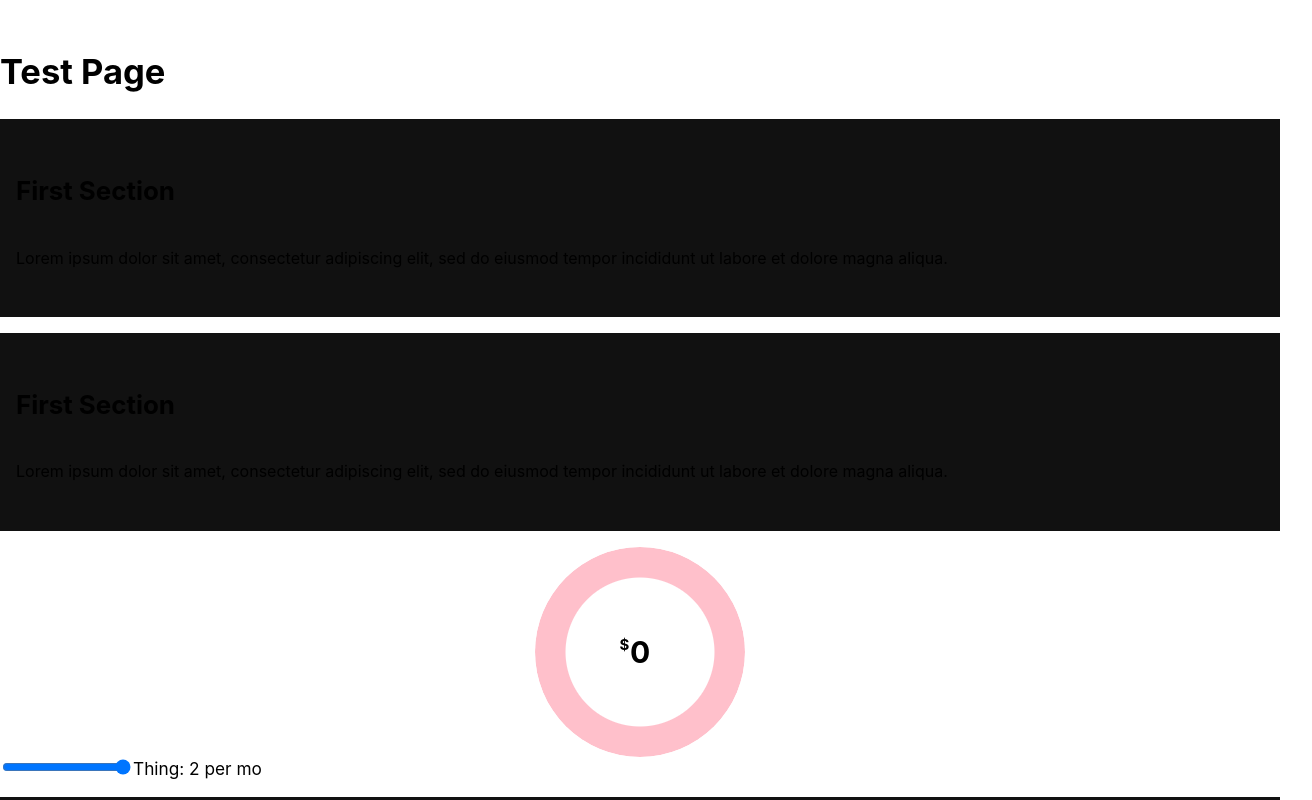
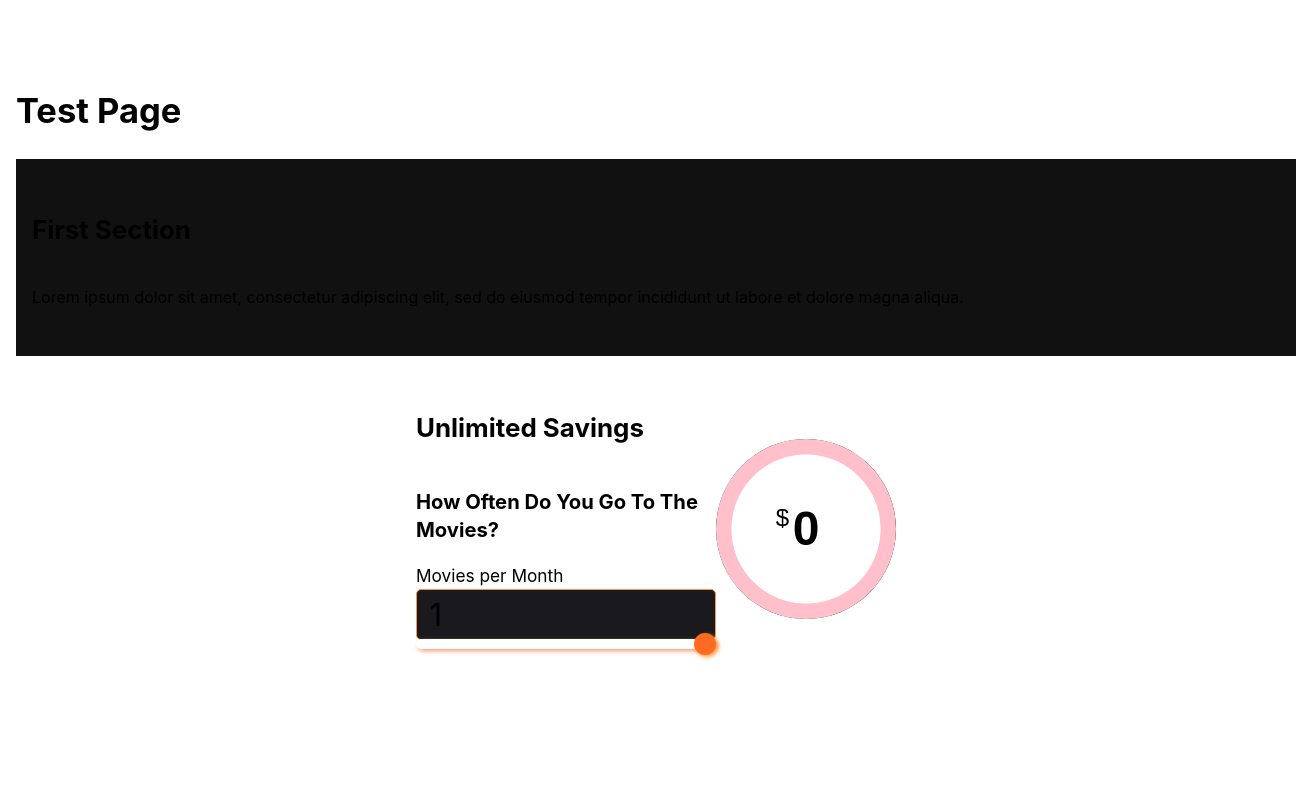
Before and after one commit to helloidevthings/jubilant-octo-couscous, a Next.js app: page /test in a window 1280 px wide. Shown: the top 800 px of the page, 1312 px wide, since content can reach past the window. Built offline with nearby package versions, Linux system fonts and the light colour scheme.

Commit message:
calculator fixes

```diff
--- a/pages/test.js
+++ b/pages/test.js
@@ -6,6 +6,123 @@ const MainWrapper = styled.main`
   width: 100vw;
   margin: 3rem auto;
   position: relative;
+  padding: 1rem;
+  --darkest: #0a0a0b;
+  --light: #ffffff;
+  --primary: #ff9246;
+  --dark: #1a191d;
+  --primaryGradient90: linear-gradient(90deg, #f56600 0%, #ff9246 100%);
+  --darkGradient90: linear-gradient(90deg, #000000 0%, #222124 100%);
+  --primaryGlow: 4px 3px 10px #7a350e;
+  --primaryGlowDark: 4px 3px 10px #5e2505;
+  --darkGlow: 4px 3px 10px #000000;
+  --tertiaryGlow: box-shadow: 4px 3px 10px #351C82;
+
+  input[type=text] {
+    background: var(--dark);
+    border: 1px solid var(--primary);
+    border-radius: 5px;
+    font-size: 1.8em;
+    padding: .1em .4em;
+  }
+
+  input[type=range] {
+  height: 30px;
+  -webkit-appearance: none;
+  margin: -.7rem 0 10px;
+  width: 100%;
+  background: transparent;
+}
+input[type=range]:focus {
+  outline: none;
+}
+input[type=range]::-webkit-slider-runnable-track {
+  width: 100%;
+  height: 10px;
+  cursor: pointer;
+  box-shadow: 2px 2px 4px #FF9669;
+  background: #FFFFFF;
+  border-radius: 11px;
+  border: 0px solid #000000;
+}
+input[type=range]::-webkit-slider-thumb {
+  box-shadow: 2px 2px 4px #FF983D;
+  border: 0px solid #000000;
+  height: 22px;
+  width: 22px;
+  border-radius: 50px;
+  background: #FF6B21;
+  cursor: pointer;
+  -webkit-appearance: none;
+  margin-top: -6px;
+}
+input[type=range]:focus::-webkit-slider-runnable-track {
+  background: #FFFFFF;
+}
+input[type=range]::-moz-range-track {
+  width: 100%;
+  height: 10px;
+  cursor: pointer;
+  box-shadow: 2px 2px 4px #FF9669;
+  background: #FFFFFF;
+  border-radius: 11px;
+  border: 0px solid #000000;
+}
+input[type=range]::-moz-range-thumb {
+  box-shadow: 2px 2px 4px #FF983D;
+  border: 0px solid #000000;
+  height: 22px;
+  width: 22px;
+  border-radius: 50px;
+  background: #FF6B21;
+  cursor: pointer;
+}
+input[type=range]::-ms-track {
+  width: 100%;
+  height: 10px;
+  cursor: pointer;
+  animate: 0.2s;
+  background: transparent;
+  border-color: transparent;
+  color: transparent;
+}
+input[type=range]::-ms-fill-lower {
+  background: #FFFFFF;
+  border: 0px solid #000000;
+  border-radius: 22px;
+  box-shadow: 2px 2px 4px #FF9669;
+}
+input[type=range]::-ms-fill-upper {
+  background: #FFFFFF;
+  border: 0px solid #000000;
+  border-radius: 22px;
+  box-shadow: 2px 2px 4px #FF9669;
+}
+input[type=range]::-ms-thumb {
+  margin-top: 1px;
+  box-shadow: 2px 2px 4px #FF983D;
+  border: 0px solid #000000;
+  height: 22px;
+  width: 22px;
+  border-radius: 50px;
+  background: #FF6B21;
+  cursor: pointer;
+}
+input[type=range]:focus::-ms-fill-lower {
+  background: #FFFFFF;
+}
+input[type=range]:focus::-ms-fill-upper {
+  background: #FFFFFF;
+}
+
+`;
+
+const CalcWrapper = styled.div`
+  display: flex;
+  justify-content: center;
+  align-items: center;
+  flex-wrap: wrap;
+  padding: 1rem;
 `;
 
 const CircleGraph = styled.div`
@@ -15,40 +132,59 @@ const CircleGraph = styled.div`
   font-size: 30px;
 
   h3 {
-    font-size: 1em;
     grid-column: 1;
     grid-row: 1;
+    font-family: 'Exo', sans-serif;
+    font-size: 3rem;
+    font-weight: 700;
     text-align: center;
     position: relative;
-    margin: 0.8em auto;
+    margin: 0.5em auto;
     width: max-content;
     z-index: 10;
 
     &:before {
       content: '$';
+      font-family: 'Exo 2', sans-serif;
+      font-weight: 400;
       display: block;
       font-size: 0.5em;
       position: absolute;
       top: 0.25em;
       left: -0.7em;
     }
+    /* &:after {
+      content: 'per month';
+      font-size: 0.3em;
+      position: absolute;
+      left: 0.5em;
+      bottom: -0.5em;
+    } */
   }
+`;
+
+const InputWrapper = styled.div`
+  display: flex;
+  flex-direction: column;
+  max-width: 300px;
 `;
 
 const OldSchoolCircle = styled.div`
   grid-column: 1;
   grid-row: 1;
-  width: 7em;
-  height: 7em;
+  width: 6em;
+  height: 6em;
   position: relative;
   background: pink;
   border-radius: 50%;
   overflow: hidden;
+  outline: 2px solid #000;
+  box-shadow: var(--primaryGlow);
 
   mask: radial-gradient(
     farthest-side,
-    #0000 calc(99% - 1em),
-    #000 calc(100% - 1em)
+    #0000 calc(99% - 0.5em),
+    #000 calc(100% - 0.5em)
   );
 
   div {
@@ -63,7 +199,7 @@ const OldSchoolCircle = styled.div`
     );
     transform-origin: center center;
     transform: rotate(${(props) => props.circleValue - 100}deg);
-    transition: transform 0.4s cubic-bezier(0.18, 0.89, 0.32, 1.28);
+    transition: transform 0.8s cubic-bezier(0.18, 0.89, 0.32, 1.28);
     z-index: -1;
   }
 `;
@@ -91,14 +227,18 @@ const Test = () => {
   }, [isInView]);
 
   // Calculator Stuff
-  const [value, setValue] = useState(2);
+  const [movieValue, setMovieValue] = useState(1);
   const [circleValue, setCircleValue] = useState(0);
   const [moneyValue, setMoneyValue] = useState(0);
 
   const handleValue = (e) => {
-    setValue(e.target.value);
+    setMovieValue(e.target.value);
     setCircleValue(e.target.value * 3.3339);
     setMoneyValue(e.target.value * 17);
+  };
+
+  const handleCircleValue = (percentage) => {
+    setCircleValue(e.target.value * 3.3339);
   };
 
   return (
@@ -129,72 +269,42 @@ const Test = () => {
           eiusmod tempor incididunt ut labore et dolore magna aliqua.
         </p>
       </FirstSection>
-      <FirstSection>
-        <h2
-          ref={ref}
-          style={{
-            transform: isInView ? 'translateX(0)' : 'translateX(-200px)',
-            opacity: isInView ? 1 : 0,
-            transition: 'all 0.9s cubic-bezier(0.17, 0.55, 0.55, 1) 0.5s',
-          }}
-        >
-          First Section
-        </h2>
-        <p
-          ref={ref}
-          style={{
-            transform: isInView ? 'translateX(0)' : 'translateX(-200px)',
-            opacity: isInView ? 1 : 0,
-            transition: 'all 0.9s cubic-bezier(0.17, 0.55, 0.55, 1) 0.5s',
-          }}
-        >
-          Lorem ipsum dolor sit amet, consectetur adipiscing elit, sed do
-          eiusmod tempor incididunt ut labore et dolore magna aliqua.
-        </p>
-      </FirstSection>
 
-      <div ref={ref}>
+      <CalcWrapper ref={ref}>
+        <section>
+          <h2>Unlimited Savings</h2>
+          <InputWrapper>
+            <h3>How Often Do You Go To The Movies?</h3>
+            <label htmlFor="movieValueSlider">Movies per Month</label>
+
+            <input
+              type="text"
+              id="movieValueText"
+              name="movieValueText"
+              min="1"
+              max="30"
+              onInput={handleValue}
+              onChange={handleValue}
+              value={movieValue}
+            />
+            <input
+              type="range"
+              id="movieValueSlider"
+              name="movieValueSlider"
+              min="1"
+              max="30"
+              onInput={handleValue}
+              onChange={handleValue}
+            />
+          </InputWrapper>
+        </section>
         <CircleGraph>
           <h3>{moneyValue}</h3>
           <OldSchoolCircle circleValue={circleValue}>
             <div></div>
           </OldSchoolCircle>
         </CircleGraph>
-        <input
-          type="range"
-          id="volume"
-          name="volume"
-          min="2"
-          max="30"
-          onInput={handleValue}
-          onChange={handleValue}
-        />
-        <label htmlFor="volume">Thing: {value} per mo</label>
-      </div>
-
-      <FirstSection>
-        <h2
-          ref={ref}
-          style={{
-            transform: isInView ? 'translateX(0)' : 'translateX(-200px)',
-            opacity: isInView ? 1 : 0,
-            transition: 'all 0.9s cubic-bezier(0.17, 0.55, 0.55, 1) 0.5s',
-          }}
-        >
-          First Section
-        </h2>
-        <p
-          ref={ref}
-          style={{
-            transform: isInView ? 'translateX(0)' : 'translateX(-200px)',
-            opacity: isInView ? 1 : 0,
-            transition: 'all 0.9s cubic-bezier(0.17, 0.55, 0.55, 1) 0.5s',
-          }}
-        >
-          Lorem ipsum dolor sit amet, consectetur adipiscing elit, sed do
-          eiusmod tempor incididunt ut labore et dolore magna aliqua.
-        </p>
-      </FirstSection>
+      </CalcWrapper>
     </MainWrapper>
   );
 };
```
